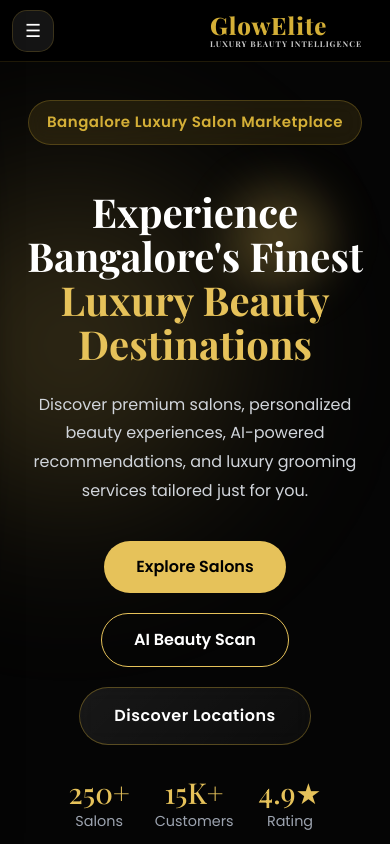
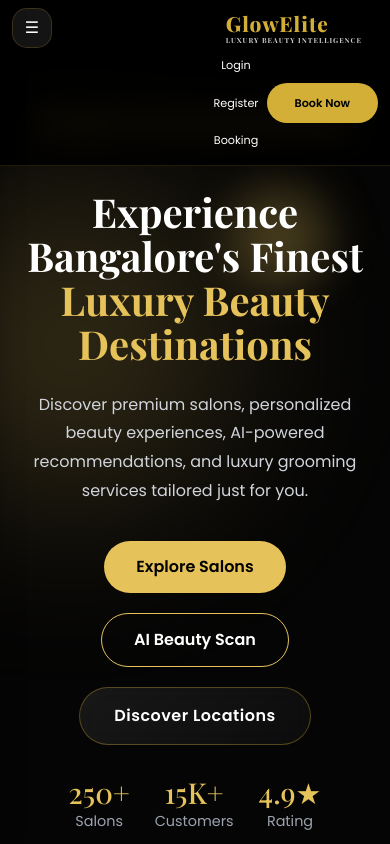
Before and after one commit to harini2006b-arch/GlowElite-SalonApp, a React (Create React App) app: page / in a window 390 px wide. Shown: the top 844 px of the page. Built offline with nearby package versions, Linux system fonts and the light colour scheme.

Commit message:
Premium-Luxurious SalonApp

```diff
--- a/src/styles/Navbar.css
+++ b/src/styles/Navbar.css
@@ -154,7 +154,6 @@
 }
 
 
-
 /* =========================
    MOBILE RESPONSIVE NAVBAR
 ========================= */
@@ -181,49 +180,42 @@
     margin-right: 10px;
   }
 
-  .navbar-toggler {
-    display: none;
-  }
-
+  /* IMPORTANT */
   .navbar-collapse {
-    background: rgba(10, 10, 10, 0.98);
-    border: 1px solid rgba(212, 175, 55, 0.2);
-    border-radius: 15px;
-    padding: 20px;
-    margin-top: 15px;
+    display: flex !important;
+    justify-content: flex-end;
+    align-items: center;
   }
 
   .navbar-nav {
     display: flex;
-    flex-direction: column;
+    flex-direction: row;
     align-items: center;
-    width: 100%;
-    gap: 12px;
+    gap: 5px;
+    margin-bottom: 0;
   }
 
   .nav-item {
-    width: 100%;
-    text-align: center;
+    width: auto;
   }
 
   .nav-link {
-    display: block;
-    width: 100%;
-    padding: 12px;
-    font-size: 1rem !important;
-    border-radius: 10px;
-  }
-
-  .nav-link:hover {
-    background: rgba(212, 175, 55, 0.1);
+    font-size: 0.8rem !important;
+    padding: 4px 6px;
+    margin: 0;
+    white-space: nowrap;
   }
 
   .book-btn {
-    width: 100%;
-    margin-top: 15px;
-    text-align: center;
-    padding: 14px;
-    border-radius: 30px;
+    padding: 8px 14px;
+    font-size: 0.8rem;
+    margin-left: 8px;
+    width: auto;
+    margin-top: 0;
+  }
+
+  .navbar-toggler {
+    display: none;
   }
 }
 
@@ -232,17 +224,27 @@
 @media (max-width: 576px) {
 
   .logo-main {
-    font-size: 1.5rem;
+    font-size: 1.3rem;
   }
 
   .logo-sub {
-    font-size: 8px;
+    font-size: 7px;
     letter-spacing: 1px;
   }
 
+  .nav-link {
+    font-size: 0.7rem !important;
+    padding: 2px 4px;
+  }
+
+  .book-btn {
+    font-size: 0.7rem;
+    padding: 6px 10px;
+  }
+
   .menu-btn {
-    width: 42px;
-    height: 42px;
-    font-size: 18px;
+    width: 40px;
+    height: 40px;
+    font-size: 16px;
   }
 }
```
